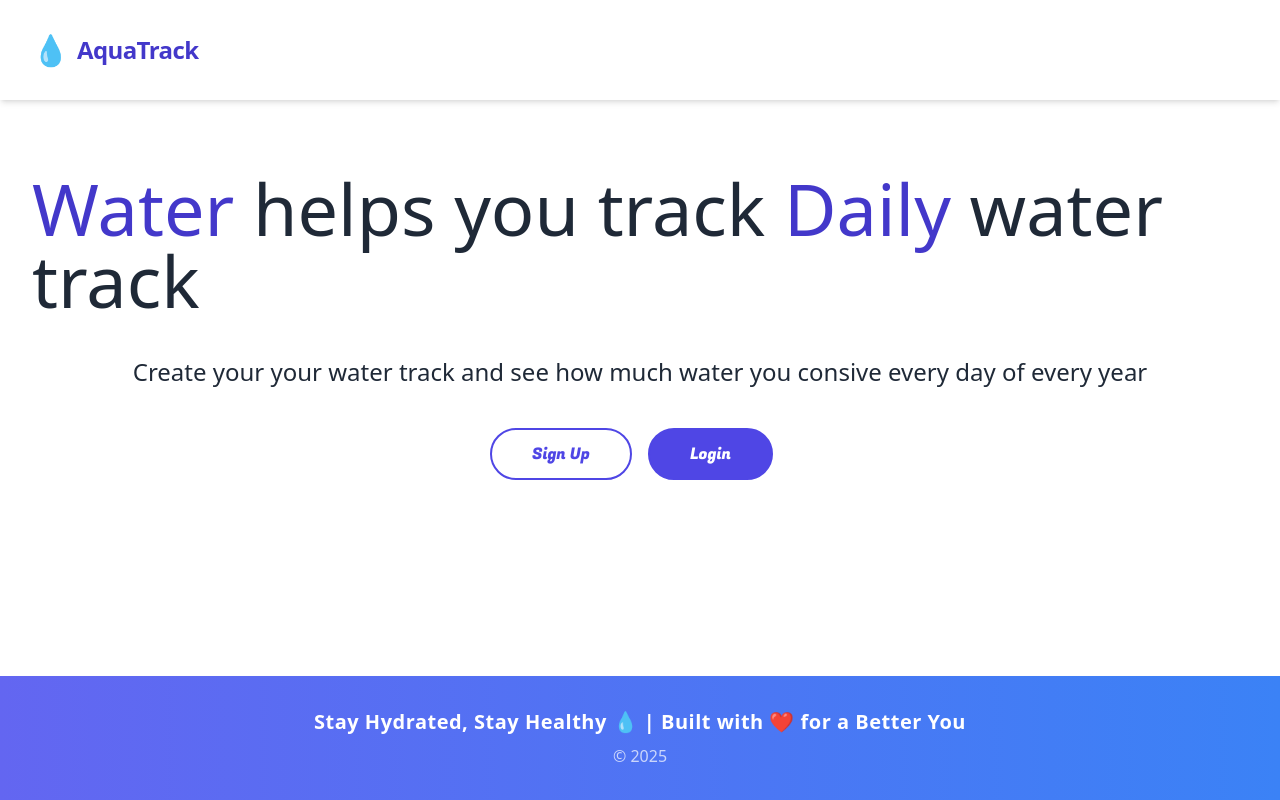
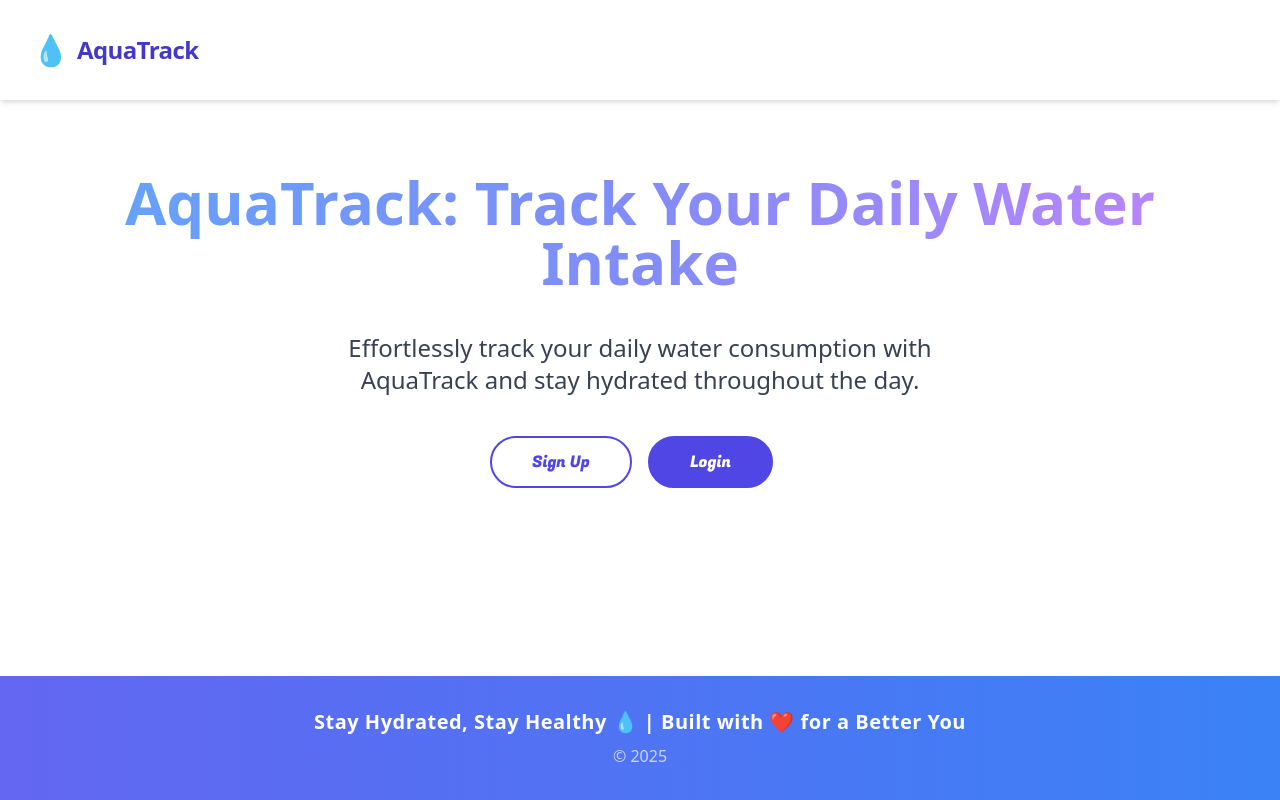
Before and after one commit to yousrahanif/Water-Tracking-Website, a Next.js app: page / in a window 1280 px wide. Built offline with nearby package versions, Linux system fonts and the light colour scheme; no server answers.

Commit message:
title updated

```diff
--- a/app/components/Hero.js
+++ b/app/components/Hero.js
@@ -8,11 +8,15 @@ export default function Hero() {
   return (
     <div className='py-4 md:py-10 flex flex-col gap-8 sm:gap-10'>
 
-<h1 className='text-5xl sm:text-6xl md:text-7xl'>
-    <span className='text-indigo-700'>Water </span> helps you track <span className='text-indigo-700'>Daily</span> water track
+<h1 className="text-center text-4xl sm:text-5xl md:text-6xl font-bold leading-tight bg-clip-text text-transparent bg-gradient-to-r from-blue-400 via-indigo-400 to-purple-400 text-shadow-lg">
+  AquaTrack: Track Your Daily Water Intake
 </h1>
-<p className='text-lg sm:text-xl md:text-2xl text-center w-full mx-auto mx-w-[600px]'>Create your your water track and see how much water you consive every day of every year</p>
-  <CallToAction></CallToAction>
+<p className="text-lg sm:text-xl md:text-2xl text-center w-full mx-auto max-w-[600px] text-gray-700">
+  {/* Current color - a dark gray */}
+  Effortlessly track your daily water consumption with AquaTrack and stay hydrated throughout the day.
+</p>
+
+ <CallToAction></CallToAction>
 
     {/* <Calender demo></Calender> */}
 
```
